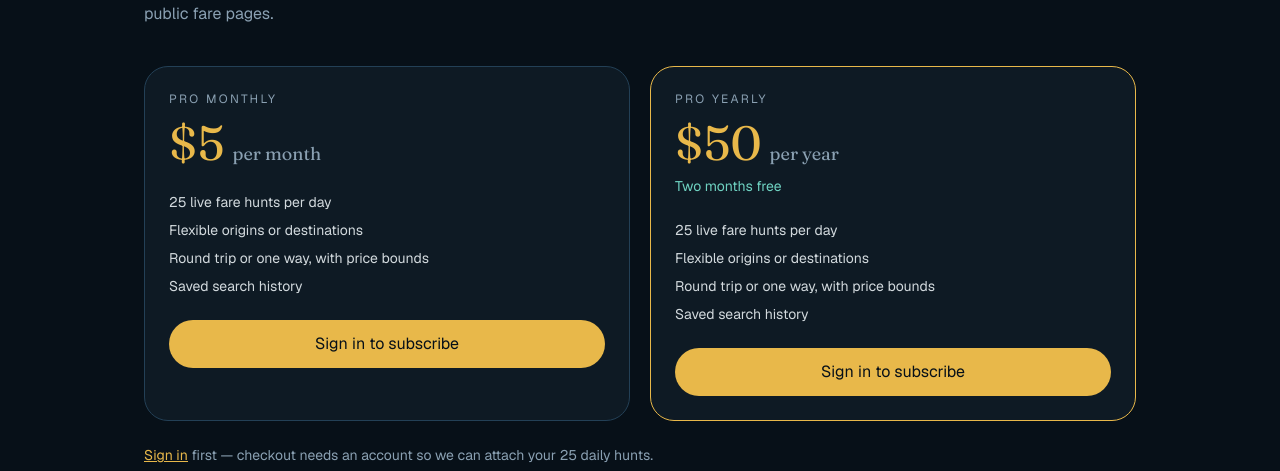
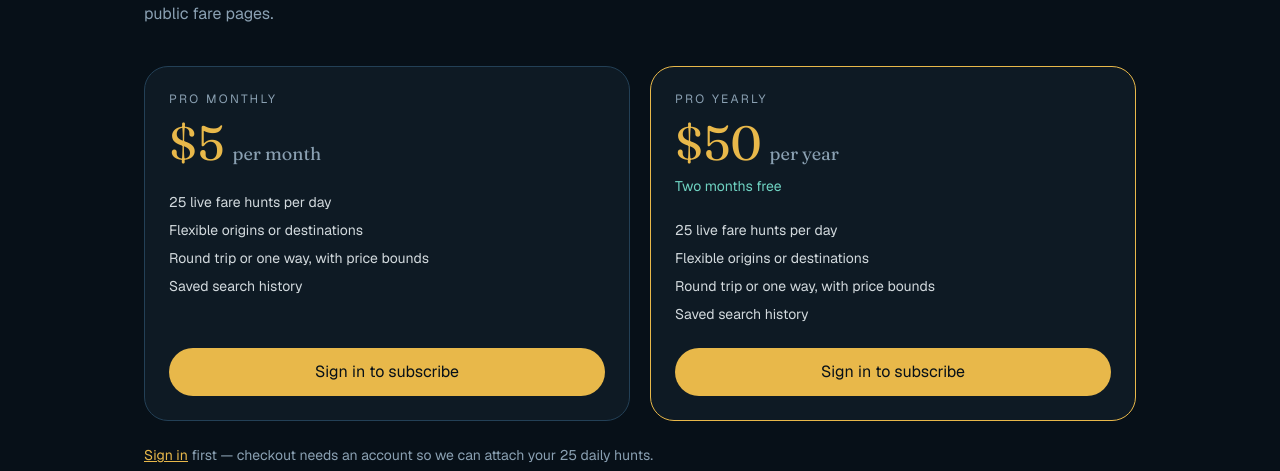
Before and after one commit to alex-shapovalov/findcheapflights.net, a Next.js app: page /pricing in a window 1280 px wide. Shown: the part 267-738 px from the top of the page. Built offline with nearby package versions, Linux system fonts and the light colour scheme; no server answers.

Commit message:
button issue

```diff
--- a/components/pricing-cards.tsx
+++ b/components/pricing-cards.tsx
@@ -106,12 +106,15 @@ function PlanCard({
   signedIn: boolean
   onClick: () => void
 }) {
+  const buttonClass =
+    'w-full rounded-full bg-gold py-3 font-medium text-on-gold'
+
   return (
     <div
       className={
         featured
-          ? 'rounded-3xl border border-gold bg-panel p-6'
-          : 'rounded-3xl border border-line bg-panel p-6'
+          ? 'flex h-full flex-col rounded-3xl border border-gold bg-panel p-6'
+          : 'flex h-full flex-col rounded-3xl border border-line bg-panel p-6'
       }
     >
       <p className="text-xs uppercase tracking-[0.2em] text-mute">{name}</p>
@@ -126,24 +129,19 @@ function PlanCard({
         <li>Round trip or one way, with price bounds</li>
         <li>Saved search history</li>
       </ul>
+      <div className="mt-auto pt-6">
         {signedIn ? (
-        <button
-          type="button"
-          onClick={onClick}
-          className="mt-6 w-full rounded-full bg-gold py-3 font-medium text-on-gold"
-        >
+          <button type="button" onClick={onClick} className={buttonClass}>
             {cta}
           </button>
         ) : (
           <SignInButton mode="modal">
-          <button
-            type="button"
-            className="mt-6 w-full rounded-full bg-gold py-3 font-medium text-on-gold"
-          >
+            <button type="button" className={buttonClass}>
               Sign in to subscribe
             </button>
           </SignInButton>
         )}
       </div>
+    </div>
   )
 }
```
Lines whose indentation alone changed are shown as unchanged.
